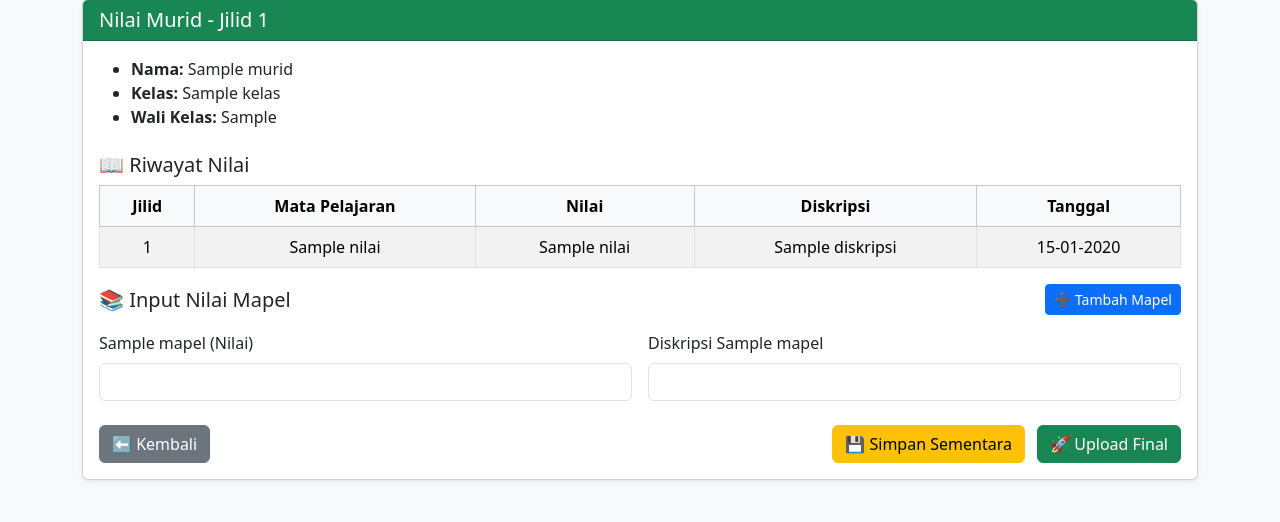
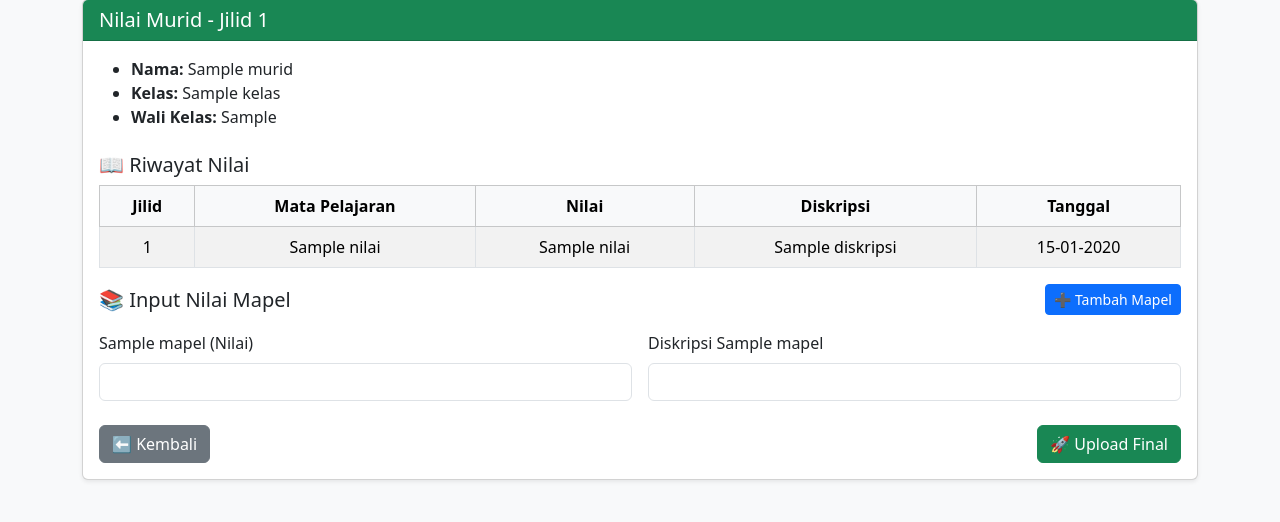
Before and after one commit to ulumuddin87/gitHubRailway, a Flask app: page /nilai/1 in a window 1280 px wide. Shown: the part 81-603 px from the top of the page. Run offline with Flask 3, Linux system fonts and the light colour scheme; a database or web service that is not in the repository returns one stand-in record (values such as "Sample title"); some libraries are stand-ins or nearby versions.

Commit message:
hilangkan simpan

```diff
--- a/templates/nilai_murid.html
+++ b/templates/nilai_murid.html
@@ -66,9 +66,6 @@
       <div class="d-flex justify-content-between mt-4">
         <a href="{{ url_for('data_murid') }}" class="btn btn-secondary">⬅ Kembali</a>
         <div>
-          <button type="submit" name="action" value="simpan" class="btn btn-warning me-2">
-            💾 Simpan Sementara
-          </button>
           <button type="submit" name="action" value="upload" class="btn btn-success">
             🚀 Upload Final
           </button>
```
